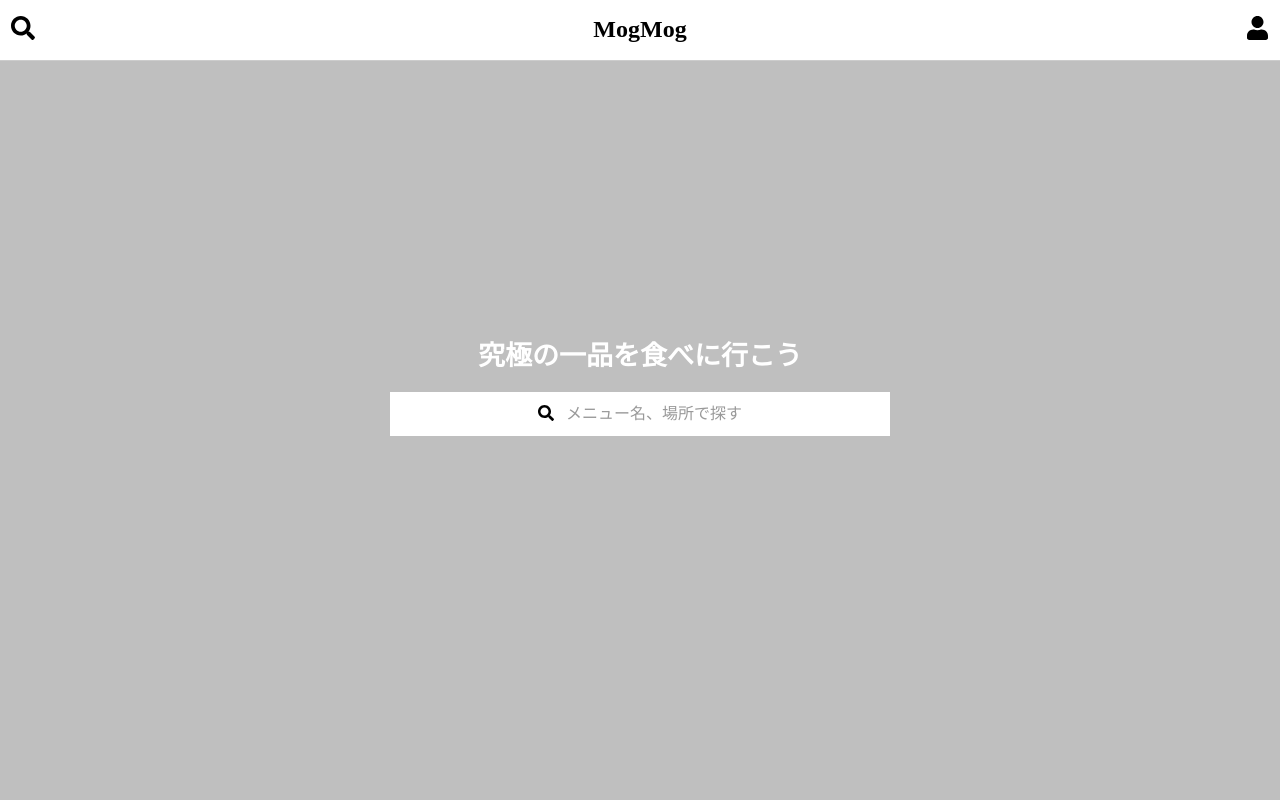
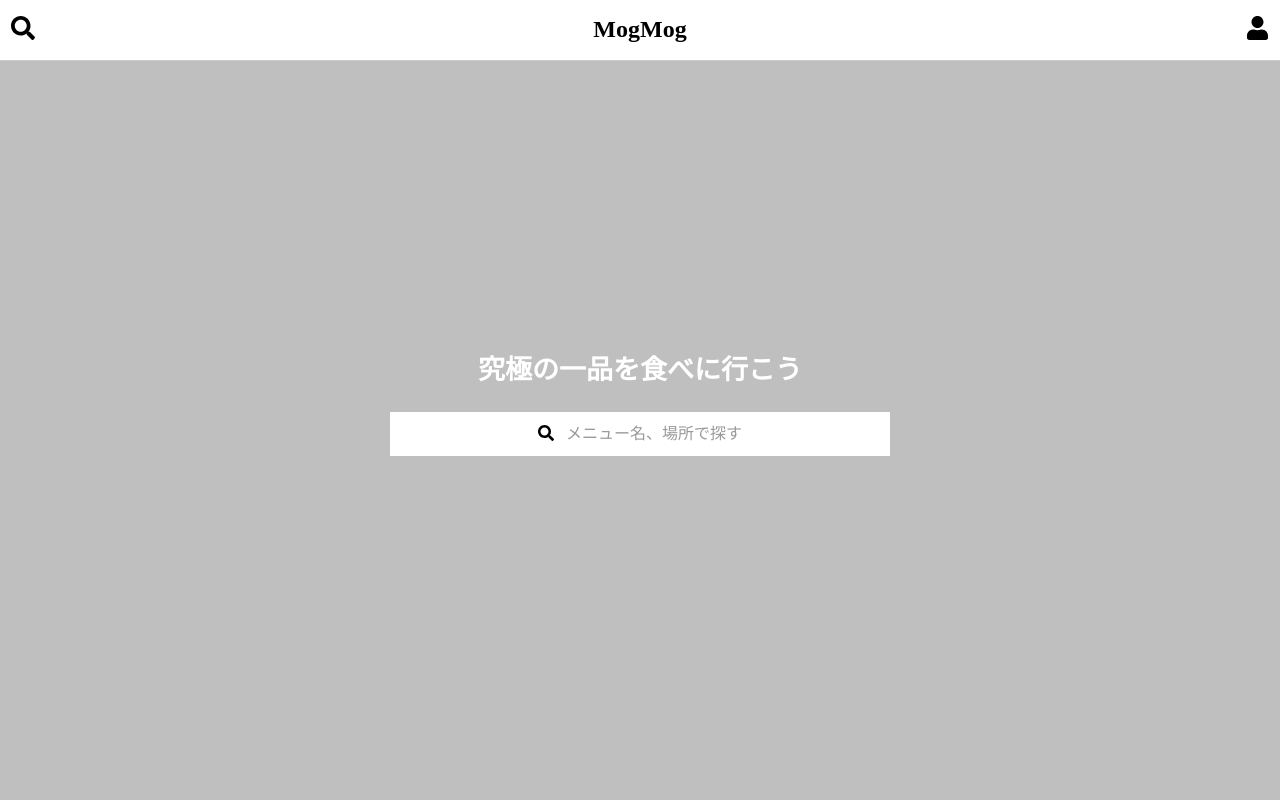
Before and after one commit to kasaharu/trace-on, an Angular app: page /mogmog in a window 1280 px wide. Shown: the top 800 px of the page. Built offline with nearby package versions, Linux system fonts and the light colour scheme.

Commit message:
normalize.css を入れたことによるレイアウト崩れの修正

```diff
--- a/src/app/components/mogmog-cover-image/mogmog-cover-image.component.scss
+++ b/src/app/components/mogmog-cover-image/mogmog-cover-image.component.scss
@@ -12,7 +12,7 @@
 }
 
 .mogmog-catchphrase {
-  margin-top: 16px;
+  margin-top: 30px;
   color: white;
   font-size: 27px;
   font-weight: bold;
@@ -22,7 +22,7 @@
   display: flex;
   justify-content: center;
   align-items: center;
-  margin-top: 20px;
+  margin-top: 26px;
   width: 500px;
   height: 44px;
   background-color: white;
```
